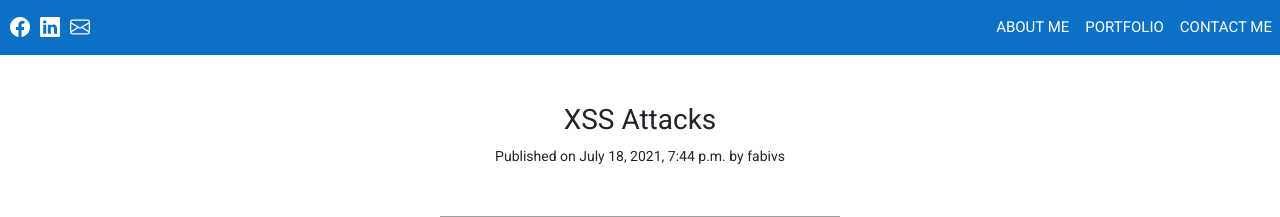
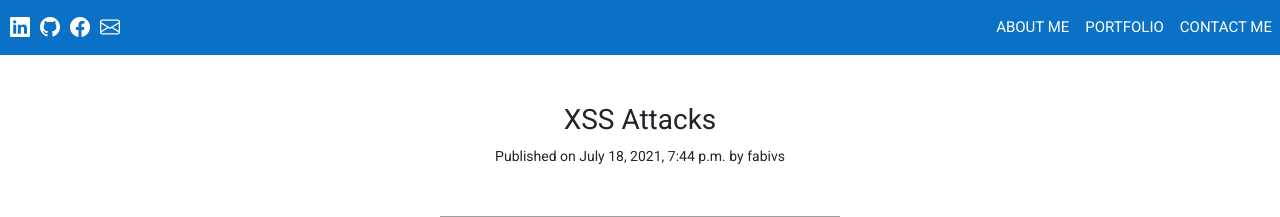
Before and after one commit to fabio90s/fabio--portfolio, a Django app: page /article/70/ in a window 1280 px wide. Shown: the top 217 px of the page. Run offline with Django 3.2, Linux system fonts and the light colour scheme; data comes from the database, SQL or seed files in the repository; some libraries are stand-ins or nearby versions; grey boxes are pictures that could not be loaded.

Commit message:
navbar modified

```diff
--- a/blog/templates/blog/navbar.html
+++ b/blog/templates/blog/navbar.html
@@ -1,8 +1,9 @@
 <!-- {% load static %} -->
 <nav class="navbar navbar-expand-lg  navbar--theme fabio--navbar  stroke" style="font-size: 20px; ">
   <ul class=" socials list-inline mb-0" style="display: inline-flex !important; align-items: center;">
+    <a href="https://www.linkedin.com/in/fabio-catino" target="_blank"><i class="bi bi-linkedin text-white"></i></a>
+    <a href="https://github.com/fabio90s" target="_blank"><i class="bi bi-github text-white"></i></a>
     <a href="https://www.facebook.com/r.riven/" target="_blank"><i class="bi bi-facebook text-white"></i></a>
-    <a href="#"><i class="bi bi-linkedin text-white"></i></a>
     <a href="mailto:fabivs9@gmail.com" target="_blank"><i class="bi bi-envelope text-white"></i></a>
   </ul>
   <button class=" navbar-light  navbar-toggler ml-auto" type="button" data-bs-toggle="collapse" data-bs-target="#navbarNav" aria-controls="navbarNav" aria-expanded="false" aria-label="Toggle navigation">
```
